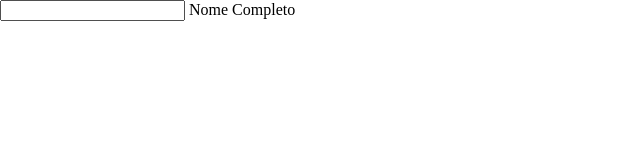
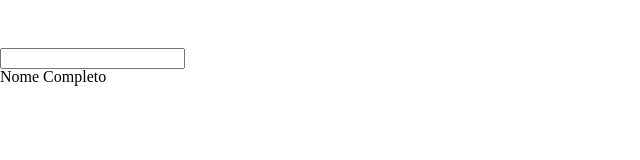
Before and after one commit to mariClarasantos/g243h2t, a plain HTML site: page paginas/cadastro.html in a window 1280 px wide. Shown: the whole page, without its empty margins (0-640 px from the left). Drawn offline with Linux system fonts and the light colour scheme.

Commit message:
Update cadastro.css

```diff
--- a/estilo/cadastro.css
+++ b/estilo/cadastro.css
@@ -1,2 +1,11 @@
 @import url(reset.css);
 @import url(padrao.css);
+@import url(reset.css);
+@import url(padrao.css);
+
+.campoInput {
+    width: 200px;
+    height: 30px;
+    position: relative;
+    margin: 3rem 0;
+}
```
